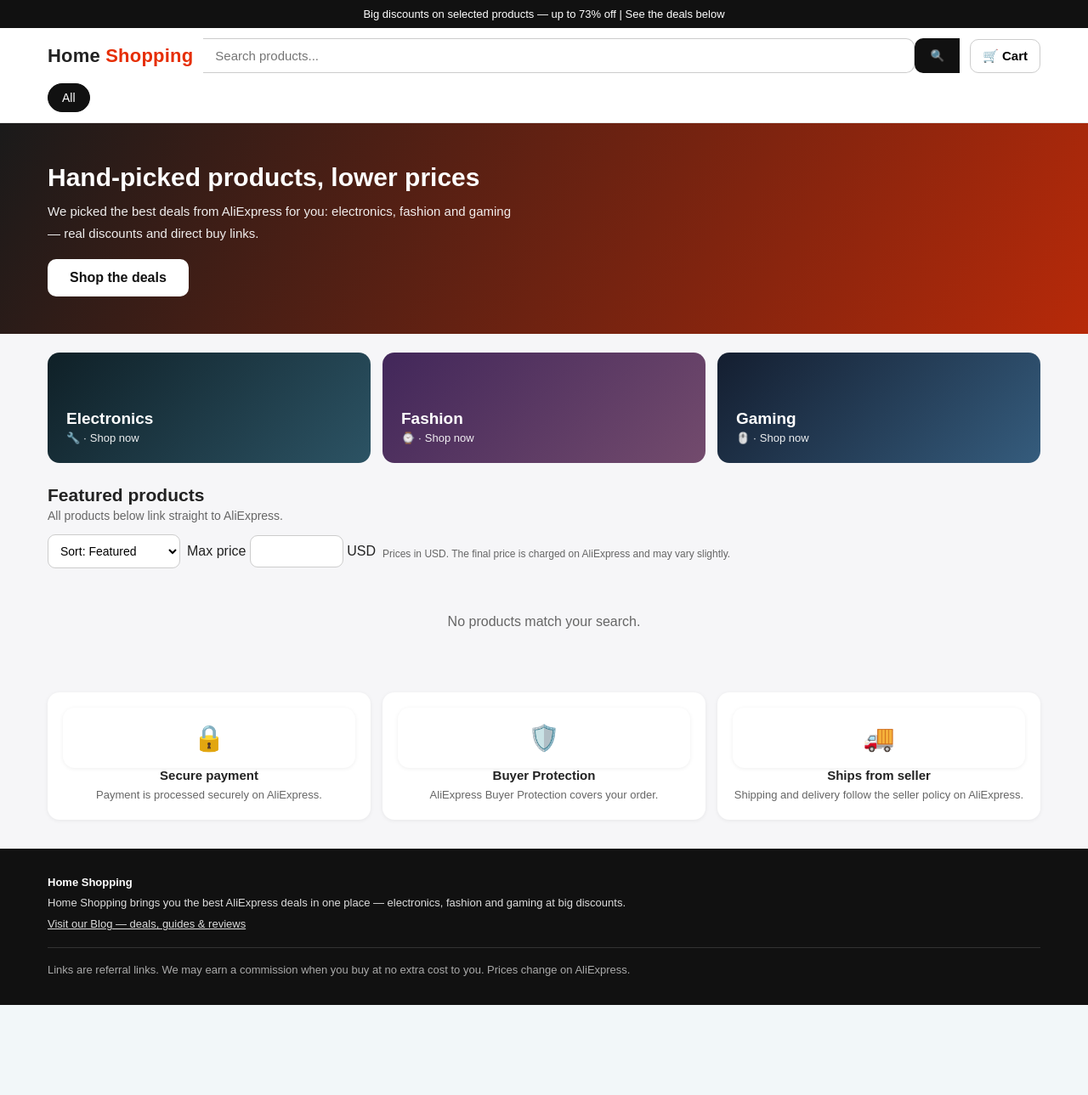
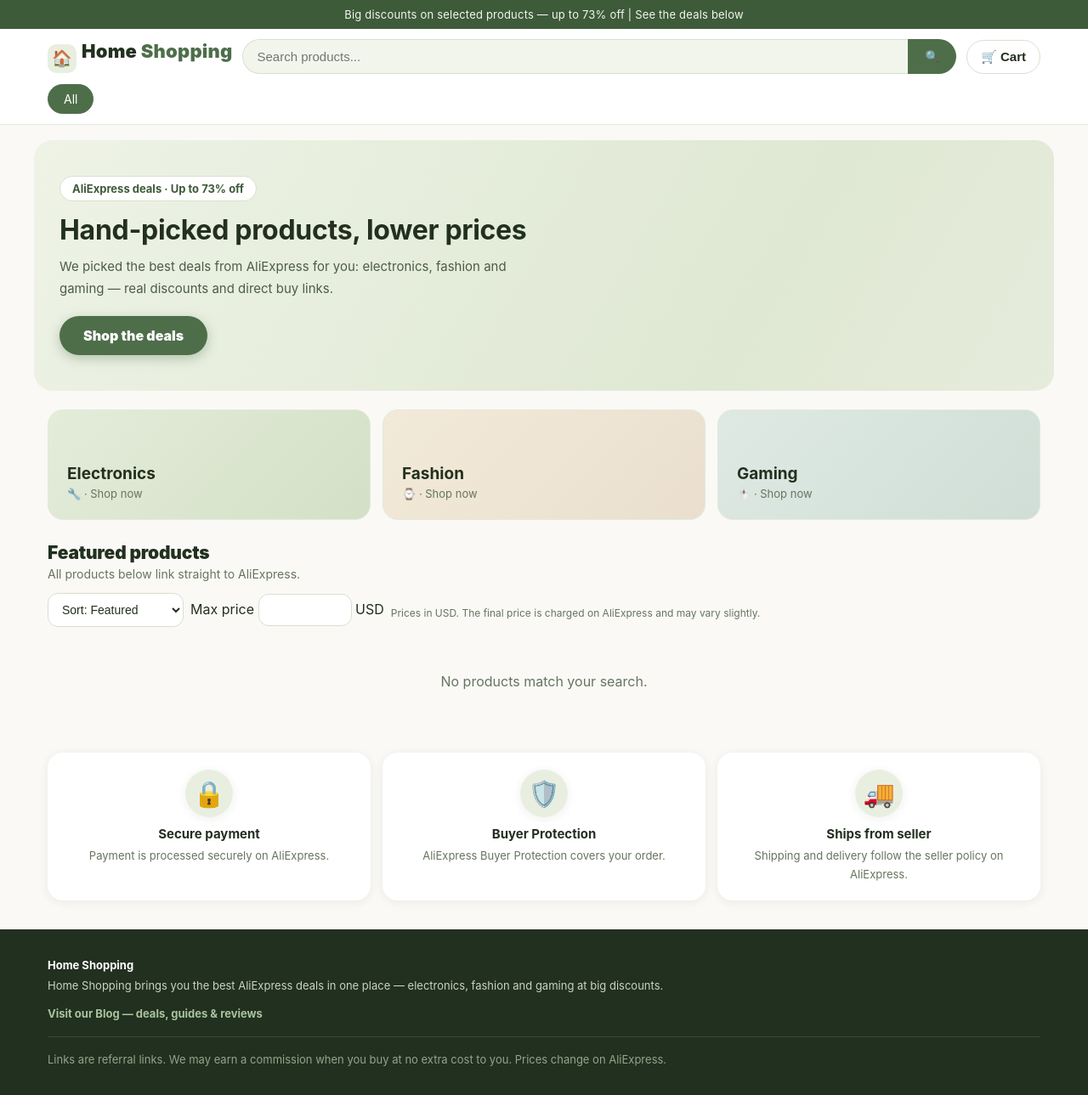
Before and after one commit to sayedwahed/home-shopping, a Flask app: page / in a window 1280 px wide. Shown: the whole page at 85% size. Before the commit the page ends 1183 px from the top, so only its background shows below. Run offline with Flask 3, Linux system fonts and the light colour scheme; data that the repository does not hold is empty; some libraries are stand-ins or nearby versions.

Commit message:
Apply light sage-green theme + mobile bottom nav + pagination (24/page)

```diff
--- a/app.py
+++ b/app.py
@@ -163,16 +163,31 @@ def create_app():
         products = _apply_pricing(products)
         if sort == "featured":
             products = pricing_mod.featured_order(products)
+        # Pagination: 24 products per page (the catalog grows by up to
+        # 50 auto-added products a day; the homepage must stay fast).
+        try:
+            page = int(request.args.get("page") or 1)
+        except ValueError:
+            page = 1
+        page = max(page, 1)
+        PER_PAGE = 24
+        total = len(products)
+        total_pages = max((total + PER_PAGE - 1) // PER_PAGE, 1)
+        page = min(page, total_pages)
+        page_products = products[(page - 1) * PER_PAGE:page * PER_PAGE]
         categories = store_db.get_categories(g.db)
         return render_template(
             "index.html",
-            products=products,
+            products=page_products,
             categories=categories,
             q=q,
             cat=cat,
             sort=sort,
             max_price=max_price,
             base_url=_base_url(),
+            page=page,
+            total_pages=total_pages,
+            total=total,
         )
 
     @app.route("/product/<product_id>")
--- a/static/css/style.css
+++ b/static/css/style.css
@@ -1,104 +1,164 @@
-:root{--accent:#e62e04;--dark:#111;--muted:#666;--line:#e5e5e5;--bg:#f6f6f8;--card:#fff;--radius:14px}
+/* Home Shopping — light sage-green theme (inspired by the approved mockups).
+   Cream background, sage accents, rounded cards, generous spacing. */
+:root{
+  --sage:#4e6e4a;          /* deep sage — primary buttons, active pills */
+  --sage-dark:#3d5a39;     /* darker sage — announce bar, hover */
+  --sage-ink:#22301f;      /* dark green-charcoal text */
+  --sage-soft:#e9efe0;     /* pale sage panels */
+  --sage-pale:#f2f5ec;     /* very pale sage fills */
+  --clay:#c05a2e;          /* terracotta — discount badge, Buy Now */
+  --clay-dark:#a84c26;
+  --accent:var(--sage);
+  --dark:var(--sage-ink);
+  --muted:#66755f;
+  --line:#e4e8dc;
+  --bg:#faf9f6;            /* cream */
+  --card:#fff;
+  --radius:18px;
+  --shadow:0 2px 12px rgba(34,48,31,.07);
+  --shadow-lg:0 8px 24px rgba(34,48,31,.12);
+}
 *{box-sizing:border-box}
-body{margin:0;font-family:Arial,Helvetica,sans-serif;background:var(--bg);color:#222}
+body{margin:0;font-family:-apple-system,BlinkMacSystemFont,"Segoe UI",Roboto,Arial,Helvetica,sans-serif;background:var(--bg);color:var(--sage-ink)}
 a{color:inherit}
-.announce{background:var(--dark);color:#fff;text-align:center;font-size:13px;padding:9px 12px}
-header.site{position:sticky;top:0;z-index:40;background:#fff;border-bottom:1px solid var(--line)}
+.announce{background:var(--sage-dark);color:#f4f7f0;text-align:center;font-size:13px;padding:9px 12px;letter-spacing:.2px}
+header.site{position:sticky;top:0;z-index:40;background:rgba(255,255,255,.96);backdrop-filter:blur(6px);border-bottom:1px solid var(--line)}
 .head-in{max-width:1200px;margin:auto;padding:12px 16px;display:flex;gap:12px;align-items:center;flex-wrap:wrap}
-.logo{font-size:22px;font-weight:900;letter-spacing:.2px;white-space:nowrap;text-decoration:none}
-.logo span{color:var(--accent)}
+.logo{font-size:22px;font-weight:900;letter-spacing:.2px;white-space:nowrap;text-decoration:none;color:var(--sage-ink)}
+.logo .mark{display:inline-flex;align-items:center;justify-content:center;width:34px;height:34px;background:var(--sage-soft);border-radius:10px;font-size:19px;margin-right:6px;vertical-align:-7px}
+.logo span{color:var(--sage)}
 .search{flex:1;min-width:180px;display:flex}
-.search input{flex:1;padding:11px 14px;border:1px solid #ccc;border-radius:0 10px 10px 0;font-size:15px;border-left:0}
-.search button{padding:11px 18px;border:0;background:var(--dark);color:#fff;border-radius:10px 0 0 10px;cursor:pointer;font-weight:bold}
-.cart-btn{position:relative;padding:10px 14px;border:1px solid #ccc;background:#fff;border-radius:10px;cursor:pointer;font-size:15px;font-weight:bold}
-.cart-btn .n{position:absolute;top:-7px;left:-7px;background:var(--accent);color:#fff;border-radius:50%;min-width:20px;height:20px;font-size:12px;display:flex;align-items:center;justify-content:center}
+.search input{flex:1;padding:11px 16px;border:1px solid #d8e0cf;border-radius:999px 0 0 999px;font-size:15px;border-right:0;background:var(--sage-pale);color:var(--sage-ink)}
+.search input:focus{outline:2px solid var(--sage);outline-offset:-2px;background:#fff}
+.search button{padding:11px 20px;border:0;background:var(--sage);color:#fff;border-radius:0 999px 999px 0;cursor:pointer;font-weight:bold}
+.search button:hover{background:var(--sage-dark)}
+.cart-btn{position:relative;padding:10px 16px;border:1px solid #d8e0cf;background:#fff;border-radius:999px;cursor:pointer;font-size:15px;font-weight:bold;color:var(--sage-ink)}
+.cart-btn:hover{border-color:var(--sage)}
+.cart-btn .n{position:absolute;top:-7px;left:-7px;background:var(--clay);color:#fff;border-radius:50%;min-width:20px;height:20px;font-size:12px;display:flex;align-items:center;justify-content:center}
 nav.cats{max-width:1200px;margin:auto;padding:0 16px 12px;display:flex;gap:8px;flex-wrap:wrap}
-nav.cats a{padding:8px 16px;border:1px solid var(--line);background:#fff;border-radius:20px;cursor:pointer;font-size:14px;text-decoration:none}
-nav.cats a.on{background:var(--dark);color:#fff;border-color:var(--dark)}
-.hero{background:linear-gradient(120deg,#1a1a1a,#e62e04 130%);color:#fff}
-.hero-in{max-width:1200px;margin:auto;padding:44px 16px}
-.hero h1{margin:0 0 8px;font-size:30px;line-height:1.3}
-.hero p{margin:0 0 18px;font-size:15px;opacity:.92;max-width:560px;line-height:1.7}
-.hero a.cta{display:inline-block;background:#fff;color:#111;text-decoration:none;padding:13px 26px;border-radius:10px;font-weight:900}
+nav.cats a{padding:8px 18px;border:1px solid var(--line);background:#fff;border-radius:999px;cursor:pointer;font-size:14px;text-decoration:none;color:var(--sage-ink)}
+nav.cats a:hover{border-color:var(--sage)}
+nav.cats a.on{background:var(--sage);color:#fff;border-color:var(--sage)}
+.hero{background:transparent}
+.hero-in{max-width:1200px;margin:18px auto 0;padding:42px 30px;background:linear-gradient(120deg,#eef3e6,#dfe8d3 70%,#e6ecdc);border-radius:22px;color:var(--sage-ink)}
+.hero-eyebrow{display:inline-block;background:#fff;border:1px solid #d8e0cf;color:var(--sage-dark);border-radius:999px;padding:6px 14px;font-size:13px;font-weight:700;margin-bottom:14px}
+.hero h1{margin:0 0 10px;font-size:32px;line-height:1.25;letter-spacing:-.3px}
+.hero p{margin:0 0 20px;font-size:15px;color:#4c5c47;max-width:560px;line-height:1.7}
+.hero a.cta{display:inline-block;background:var(--sage);color:#fff;text-decoration:none;padding:13px 28px;border-radius:999px;font-weight:900;box-shadow:0 4px 14px rgba(78,110,74,.35)}
+.hero a.cta:hover{background:var(--sage-dark)}
 .wrap{max-width:1200px;margin:auto;padding:0 16px}
 .cols{display:grid;gap:14px;grid-template-columns:repeat(auto-fit,minmax(220px,1fr));margin:22px 0}
-.col{border-radius:var(--radius);padding:22px;color:#fff;min-height:130px;display:flex;flex-direction:column;justify-content:flex-end;cursor:pointer;border:0;text-align:left;font-family:inherit;text-decoration:none}
+.col{border-radius:var(--radius);padding:22px;color:var(--sage-ink);min-height:130px;display:flex;flex-direction:column;justify-content:flex-end;cursor:pointer;border:1px solid var(--line);text-align:left;font-family:inherit;text-decoration:none;transition:transform .15s ease,box-shadow .15s ease}
+.col:hover{transform:translateY(-3px);box-shadow:var(--shadow-lg)}
 .col h3{margin:0 0 4px;font-size:19px}
-.col span{font-size:13px;opacity:.92}
-.col.electronics{background:linear-gradient(135deg,#0f2027,#2c5364)}
-.col.fashion{background:linear-gradient(135deg,#42275a,#734b6d)}
-.col.gaming{background:linear-gradient(135deg,#141e30,#355c7d)}
-.sec-title{font-size:21px;font-weight:900;margin:26px 0 4px}
+.col span{font-size:13px;color:var(--muted)}
+.col.electronics{background:linear-gradient(135deg,#e4ecda,#d3e0c6)}
+.col.fashion{background:linear-gradient(135deg,#f2ead8,#eadfce)}
+.col.gaming{background:linear-gradient(135deg,#dfe9e4,#cfded6)}
+.sec-title{font-size:21px;font-weight:900;margin:26px 0 4px;letter-spacing:-.2px}
 .sec-sub{color:var(--muted);font-size:14px;margin:0 0 14px}
 .toolbar{display:flex;gap:8px;flex-wrap:wrap;align-items:center;margin:0 0 14px}
-.toolbar select,.toolbar input[type=number]{padding:10px;border:1px solid #ccc;border-radius:9px;font-size:14px;background:#fff}
-.grid{display:grid;gap:16px;grid-template-columns:repeat(auto-fill,minmax(250px,1fr))}
-.card{background:var(--card);border-radius:var(--radius);overflow:hidden;box-shadow:0 1px 5px #0001;display:flex;flex-direction:column;position:relative}
-.card .img{position:relative;aspect-ratio:1/1;background:#eee;overflow:hidden}
+.toolbar select,.toolbar input[type=number]{padding:10px 12px;border:1px solid #d8e0cf;border-radius:12px;font-size:14px;background:#fff;color:var(--sage-ink)}
+.grid{display:grid;gap:18px;grid-template-columns:repeat(auto-fill,minmax(250px,1fr))}
+.card{background:var(--card);border-radius:var(--radius);overflow:hidden;box-shadow:var(--shadow);display:flex;flex-direction:column;position:relative;transition:transform .15s ease,box-shadow .15s ease}
+.card:hover{transform:translateY(-3px);box-shadow:var(--shadow-lg)}
+.card .img{position:relative;aspect-ratio:1/1;background:#eef1e8;overflow:hidden}
 .card .img img{width:100%;height:100%;object-fit:cover;display:block}
-.badge-off{position:absolute;top:10px;left:10px;background:var(--accent);color:#fff;border-radius:7px;padding:4px 9px;font-size:12px;font-weight:900}
-.card .body{padding:14px;display:flex;flex-direction:column;flex:1}
-.card .cat{font-size:12px;color:var(--muted);margin-bottom:5px}
+.badge-off{position:absolute;top:10px;left:10px;background:var(--clay);color:#fff;border-radius:999px;padding:5px 11px;font-size:12px;font-weight:900;box-shadow:0 2px 8px rgba(192,90,46,.4)}
+.card .body{padding:16px;display:flex;flex-direction:column;flex:1}
+.card .cat{font-size:12px;color:var(--muted);margin-bottom:5px;text-transform:uppercase;letter-spacing:.6px}
 .card .name{font-weight:bold;font-size:15px;line-height:1.5;min-height:44px;margin-bottom:6px}
 .card .name a{text-decoration:none}
-.card .name a:hover{text-decoration:underline}
-.stars{color:#f5a623;font-size:14px;letter-spacing:1px}
+.card .name a:hover{text-decoration:underline;color:var(--sage)}
+.stars{color:#e8a13a;font-size:14px;letter-spacing:1px}
 .stars small{color:var(--muted);letter-spacing:0}
-.price{font-size:21px;font-weight:900;color:var(--accent);margin:8px 0 2px}
+.price{font-size:21px;font-weight:900;color:var(--sage-ink);margin:8px 0 2px}
 .price .old{font-size:14px;color:#999;text-decoration:line-through;font-weight:400;margin-left:8px}
 .sales{font-size:12px;color:var(--muted);margin-bottom:12px}
 .card .btns{display:flex;gap:8px;margin-top:auto}
-.btn{flex:1;padding:11px;border-radius:9px;font-weight:bold;cursor:pointer;font-size:14px;text-align:center;text-decoration:none}
-.btn.dark{background:var(--dark);color:#fff;border:1px solid var(--dark)}
-.btn.red{background:var(--accent);color:#fff;border:1px solid var(--accent)}
-.btn.ghost{background:#fff;color:var(--dark);border:1px solid #ccc}
+.btn{flex:1;padding:11px 8px;border-radius:999px;font-weight:bold;cursor:pointer;font-size:14px;text-align:center;text-decoration:none}
+.btn.dark{background:var(--sage);color:#fff;border:1px solid var(--sage)}
+.btn.dark:hover{background:var(--sage-dark)}
+.btn.red{background:var(--clay);color:#fff;border:1px solid var(--clay)}
+.btn.red:hover{background:var(--clay-dark)}
+.btn.ghost{background:#fff;color:var(--sage-ink);border:1px solid #d8e0cf}
+.btn.ghost:hover{border-color:var(--sage)}
 .empty{grid-column:1/-1;text-align:center;color:var(--muted);padding:40px}
 .trust{display:grid;gap:14px;grid-template-columns:repeat(auto-fit,minmax(200px,1fr));margin:34px 0}
-.trust div{background:#fff;border-radius:var(--radius);padding:18px;text-align:center;box-shadow:0 1px 5px #0001}
+.trust div{background:#fff;border-radius:var(--radius);padding:20px 18px;text-align:center;box-shadow:var(--shadow)}
+.trust>div>div:first-child{width:56px;height:56px;margin:0 auto 10px;display:flex;align-items:center;justify-content:center;background:var(--sage-soft);border-radius:50%}
 .trust b{display:block;margin-bottom:5px;font-size:15px}
 .trust span{font-size:13px;color:var(--muted);line-height:1.6}
-footer.site{background:var(--dark);color:#ddd;margin-top:30px}
-.foot-in{max-width:1200px;margin:auto;padding:28px 16px;font-size:13px;line-height:1.9}
+footer.site{background:var(--sage-ink);color:#c9d4c2;margin-top:30px}
+.foot-in{max-width:1200px;margin:auto;padding:30px 16px;font-size:13px;line-height:1.9}
 .foot-in b{color:#fff}
-.foot-in .disc{border-top:1px solid #333;margin-top:14px;padding-top:14px;color:#aaa}
+.foot-in .links{margin-top:8px}
+.foot-in .links a{color:#a9c39f;text-decoration:none;font-weight:700}
+.foot-in .links a:hover{text-decoration:underline;color:#d6e4cd}
+.foot-in .disc{border-top:1px solid #3a4a38;margin-top:14px;padding-top:14px;color:#93a58c}
 .usd-note{font-size:12px;color:var(--muted);margin:6px 0 0}
+/* mobile bottom nav (small screens only) */
+.bottom-nav{display:none}
+@media(max-width:640px){
+  body{padding-bottom:64px}
+  .hero-in{margin:12px 12px 0;padding:30px 20px}
+  .hero h1{font-size:24px}
+  .logo{font-size:19px}
+  .pd{grid-template-columns:1fr}
+  nav.cats{flex-wrap:nowrap;overflow-x:auto;padding-bottom:12px;-webkit-overflow-scrolling:touch}
+  nav.cats a{flex:0 0 auto}
+  .grid{grid-template-columns:repeat(2,minmax(0,1fr));gap:12px}
+  .card .body{padding:12px}
+  .card .name{font-size:13px;min-height:40px}
+  .price{font-size:18px}
+  .card .btns{flex-direction:column}
+  .bottom-nav{display:flex;position:fixed;left:0;right:0;bottom:0;z-index:50;background:#fff;border-top:1px solid var(--line);padding:6px 4px calc(6px + env(safe-area-inset-bottom));justify-content:space-around;box-shadow:0 -2px 12px rgba(34,48,31,.08)}
+  .bottom-nav a,.bottom-nav button{display:flex;flex-direction:column;align-items:center;gap:2px;background:none;border:0;cursor:pointer;text-decoration:none;color:var(--muted);font-size:11px;font-weight:700;font-family:inherit;padding:4px 10px;position:relative}
+  .bottom-nav a .ic,.bottom-nav button .ic{font-size:21px;line-height:1}
+  .bottom-nav a.on,.bottom-nav button.on{color:var(--sage)}
+  .bottom-nav .n{position:absolute;top:0;right:4px;background:var(--clay);color:#fff;border-radius:50%;min-width:18px;height:18px;font-size:11px;display:flex;align-items:center;justify-content:center}
+}
 /* product page */
 .pd{display:grid;gap:24px;grid-template-columns:1fr 1fr;margin:26px 0}
-.pd .pimg{border-radius:var(--radius);overflow:hidden;background:#eee}
+.pd .pimg{border-radius:var(--radius);overflow:hidden;background:#eef1e8;box-shadow:var(--shadow)}
 .pd .pimg img{width:100%;display:block}
 .pd h1{font-size:24px;margin:0 0 8px;line-height:1.4}
-.pd .desc{font-size:15px;color:#444;line-height:1.8}
+.pd .desc{font-size:15px;color:#4c5c47;line-height:1.8}
 .pd .meta{font-size:13px;color:var(--muted);margin:10px 0}
 .pd .actions{display:flex;gap:10px;margin-top:18px}
 .pd .actions .btn{flex:1;max-width:220px}
 /* go / disclosure page */
-.go-card{max-width:560px;margin:40px auto;background:#fff;border-radius:var(--radius);overflow:hidden;box-shadow:0 1px 8px #0002}
-.go-card .gimg{aspect-ratio:1/1;background:#eee}
+.go-card{max-width:560px;margin:40px auto;background:#fff;border-radius:var(--radius);overflow:hidden;box-shadow:var(--shadow-lg)}
+.go-card .gimg{aspect-ratio:1/1;background:#eef1e8}
 .go-card .gimg img{width:100%;height:100%;object-fit:cover;display:block}
 .go-card .gbody{padding:22px}
 .go-card h1{font-size:20px;margin:0 0 10px;line-height:1.4}
-.notice{background:#fff8e1;border:1px solid #f0c36d;border-radius:10px;padding:14px;font-size:14px;line-height:1.7;margin:14px 0}
+.notice{background:#fff9e6;border:1px solid #ecd9a0;border-radius:12px;padding:14px;font-size:14px;line-height:1.7;margin:14px 0}
 .notice b{display:block;margin-bottom:4px}
-.go-card .gprice{font-size:22px;font-weight:900;color:var(--accent)}
+.go-card .gprice{font-size:22px;font-weight:900;color:var(--sage-ink)}
 .go-card form{margin-top:16px}
 .go-card .btn{width:100%;display:block}
 .go-card .back{display:block;text-align:center;margin-top:12px;font-size:13px;color:var(--muted)}
 /* cart drawer */
-.drawer{position:fixed;top:0;bottom:0;right:0;width:min(380px,92vw);background:#fff;z-index:60;box-shadow:-2px 0 16px #0003;display:flex;flex-direction:column}
+.drawer{position:fixed;top:0;bottom:0;right:0;width:min(380px,92vw);background:#fff;z-index:60;box-shadow:-2px 0 16px rgba(34,48,31,.2);display:flex;flex-direction:column;border-radius:18px 0 0 18px}
 .drawer.hidden{display:none}
 .drawer header{padding:16px;border-bottom:1px solid var(--line);display:flex;justify-content:space-between;align-items:center;font-weight:900;font-size:17px}
-.drawer header button{border:0;background:#eee;border-radius:8px;padding:8px 12px;cursor:pointer;font-weight:bold}
+.drawer header button{border:0;background:var(--sage-pale);border-radius:8px;padding:8px 12px;cursor:pointer;font-weight:bold;color:var(--sage-ink)}
 .drawer .items{flex:1;overflow:auto;padding:12px 16px}
 .ci{display:flex;gap:10px;padding:10px 0;border-bottom:1px solid #f0f0f0}
-.ci img{width:64px;height:64px;object-fit:cover;border-radius:8px;background:#eee}
+.ci img{width:64px;height:64px;object-fit:cover;border-radius:10px;background:#eef1e8}
 .ci .nm{font-size:13px;font-weight:bold;line-height:1.5;flex:1}
-.ci .pr{font-size:14px;font-weight:900;color:var(--accent);white-space:nowrap}
+.ci .pr{font-size:14px;font-weight:900;color:var(--sage-ink);white-space:nowrap}
 .ci .rm{border:0;background:none;color:#c00;cursor:pointer;font-size:12px;padding:0}
 .drawer .foot{padding:16px;border-top:1px solid var(--line)}
 .drawer .total{display:flex;justify-content:space-between;font-weight:900;font-size:16px;margin-bottom:10px}
 .drawer .note{font-size:12px;color:var(--muted);line-height:1.6;margin-top:10px}
-.overlay{position:fixed;inset:0;background:#0006;z-index:55}
+.overlay{position:fixed;inset:0;background:rgba(34,48,31,.45);z-index:55}
 .overlay.hidden{display:none}
 .notfound{max-width:600px;margin:80px auto;text-align:center}
 .notfound h1{font-size:28px}
-@media(max-width:640px){.hero h1{font-size:23px}.logo{font-size:19px}.pd{grid-template-columns:1fr}}
+
+/* Pagination (catalog grows daily) */
+.pager{display:flex;gap:16px;align-items:center;justify-content:center;margin:28px 0 8px;color:#5b6b58;font-size:14px}
+.pager a{background:#4e6e4a;color:#fff;padding:8px 16px;border-radius:999px;text-decoration:none;font-weight:600}
+.pager a:hover{background:#3d5a39}
--- a/static/js/store.js
+++ b/static/js/store.js
@@ -21,9 +21,15 @@
     var n = 0;
     getCart().forEach(function (i) { n += i.qty; });
     var el = document.getElementById("cartCount");
-    if (!el) return;
-    el.style.display = n ? "flex" : "none";
-    el.textContent = n;
+    if (el) {
+      el.style.display = n ? "flex" : "none";
+      el.textContent = n;
+    }
+    var elM = document.getElementById("cartCountMobile");
+    if (elM) {
+      elM.style.display = n ? "flex" : "none";
+      elM.textContent = n;
+    }
   }
 
   function renderCart() {
@@ -55,7 +61,7 @@
       var lk = document.createElement("a");
       lk.href = "/go/" + item.id;
       lk.textContent = "Buy on AliExpress";
-      lk.style.cssText = "font-size:12px;color:#e62e04;font-weight:bold";
+      lk.style.cssText = "font-size:12px;color:#4e6e4a;font-weight:bold";
       var rm = document.createElement("button");
       rm.type = "button"; rm.className = "rm"; rm.textContent = "Remove";
       rm.addEventListener("click", function () {
@@ -153,6 +159,8 @@
     addPushOptIn();
     var cartBtn = document.getElementById("cartBtn");
     if (cartBtn) cartBtn.addEventListener("click", openDrawer);
+    var cartBtnMobile = document.getElementById("cartBtnMobile");
+    if (cartBtnMobile) cartBtnMobile.addEventListener("click", openDrawer);
     var closeBtn = document.getElementById("drawerClose");
     if (closeBtn) closeBtn.addEventListener("click", closeDrawer);
     var overlay = document.getElementById("overlay");
--- a/templates/base.html
+++ b/templates/base.html
@@ -14,7 +14,7 @@
 <meta name="twitter:card" content="summary_large_image">
 <link rel="stylesheet" href="{{ url_for('static', filename='css/style.css') }}">
 <link rel="manifest" href="/manifest.json">
-<meta name="theme-color" content="#e62e04">
+<meta name="theme-color" content="#4e6e4a">
 <link rel="apple-touch-icon" href="{{ url_for('static', filename='icons/icon-192.png') }}">
 <meta name="csrf-token" content="{{ csrf_token }}">
 {% if vapid_public_key %}<meta name="vapid-public-key" content="{{ vapid_public_key }}">{% endif %}
@@ -24,14 +24,14 @@
 <div class="announce">Big discounts on selected products — up to 73% off | See the deals below</div>
 <header class="site">
   <div class="head-in">
-    <a class="logo" href="{{ url_for('index') }}">Home <span>Shopping</span></a>
+    <a class="logo" href="{{ url_for('index') }}"><span class="mark">🏠</span>Home <span>Shopping</span></a>
     <form class="search" action="{{ url_for('index') }}" method="get">
       <input type="search" name="q" value="{{ q|default('') }}" placeholder="Search products..." aria-label="Search products">
       <button type="submit">🔍</button>
     </form>
     <button class="cart-btn" id="cartBtn" type="button">🛒 Cart <span class="n" id="cartCount" style="display:none">0</span></button>
   </div>
-  <nav class="cats">
+  <nav class="cats" id="cats">
     <a href="{{ url_for('index') }}" class="{{ 'on' if cat|default('all') == 'all' else '' }}">All</a>
     {% for c in categories|default([]) %}
     <a href="{{ url_for('index', cat=c) }}" class="{{ 'on' if cat|default('all') == c else '' }}">{{ c }}</a>
@@ -58,6 +58,13 @@
   </div>
 </aside>
 
+<nav class="bottom-nav" aria-label="Quick navigation">
+  <a href="{{ url_for('index') }}"><span class="ic">🏠</span>Home</a>
+  <a href="#cats"><span class="ic">▦</span>Categories</a>
+  <button type="button" id="cartBtnMobile"><span class="ic">🛒</span>Cart<span class="n" id="cartCountMobile" style="display:none">0</span></button>
+  <a href="https://shoppinghub-eg.blogspot.com" target="_blank" rel="noopener"><span class="ic">📝</span>Blog</a>
+</nav>
+
 <script src="{{ url_for('static', filename='js/store.js') }}"></script>
 </body>
 </html>
--- a/templates/index.html
+++ b/templates/index.html
@@ -2,6 +2,7 @@
 
 {% block content %}
 <section class="hero"><div class="hero-in">
+  <div class="hero-eyebrow">AliExpress deals · Up to 73% off</div>
   <h1>Hand-picked products, lower prices</h1>
   <p>We picked the best deals from AliExpress for you: electronics, fashion and gaming — real discounts and direct buy links.</p>
   <a class="cta" href="#products">Shop the deals</a>
@@ -59,6 +60,18 @@
     {% endif %}
   </main>
 
+  {% if total_pages > 1 %}
+  <nav class="pager" aria-label="Product pages">
+    {% if page > 1 %}
+    <a href="{{ url_for('index', q=q or None, cat=cat, sort=sort, max_price=max_price, page=page-1) }}">← Previous</a>
+    {% endif %}
+    <span>Page {{ page }} of {{ total_pages }} ({{ total }} products)</span>
+    {% if page < total_pages %}
+    <a href="{{ url_for('index', q=q or None, cat=cat, sort=sort, max_price=max_price, page=page+1) }}">Next →</a>
+    {% endif %}
+  </nav>
+  {% endif %}
+
   <div class="trust">
     <div><div style="font-size:30px">🔒</div><b>Secure payment</b><span>Payment is processed securely on AliExpress.</span></div>
     <div><div style="font-size:30px">🛡️</div><b>Buyer Protection</b><span>AliExpress Buyer Protection covers your order.</span></div>
```
Also changed, not shown: static/manifest.json.
